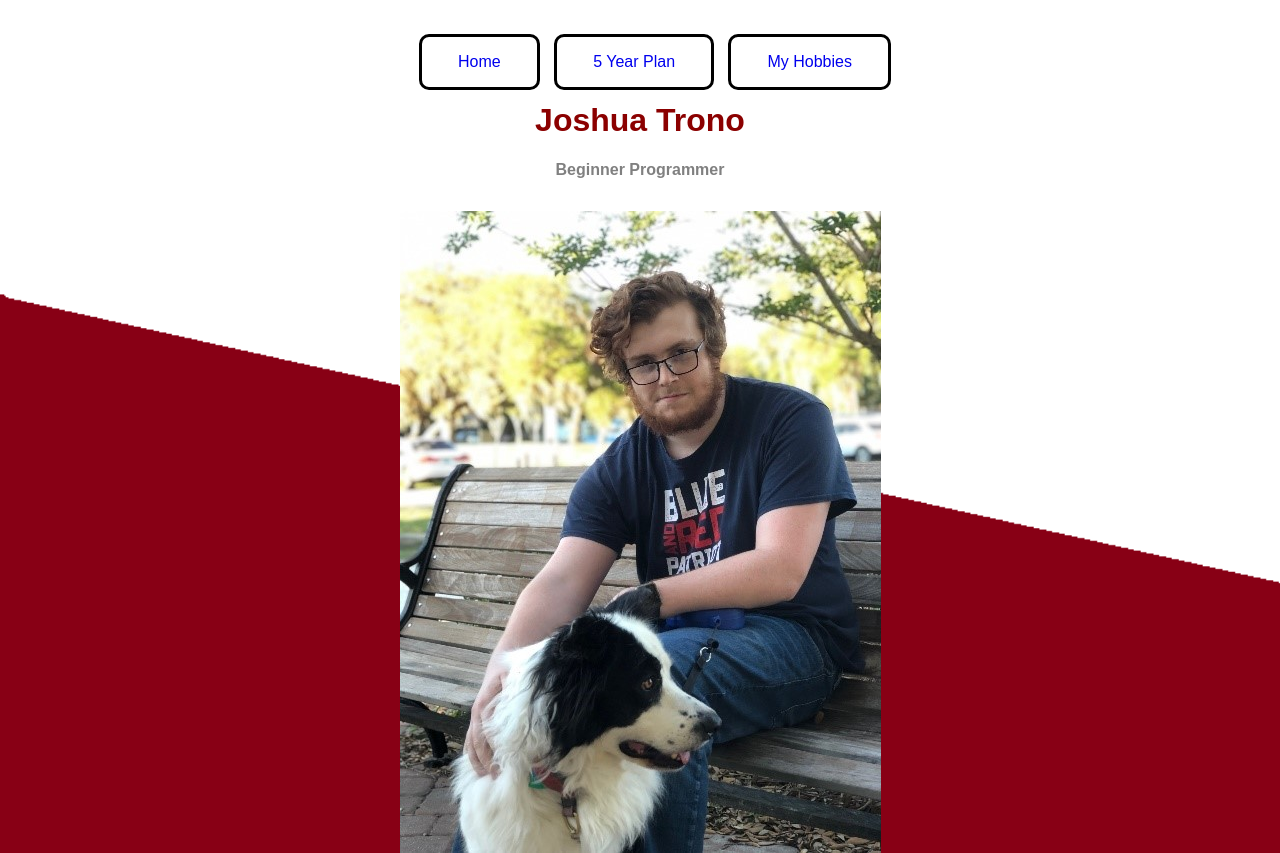
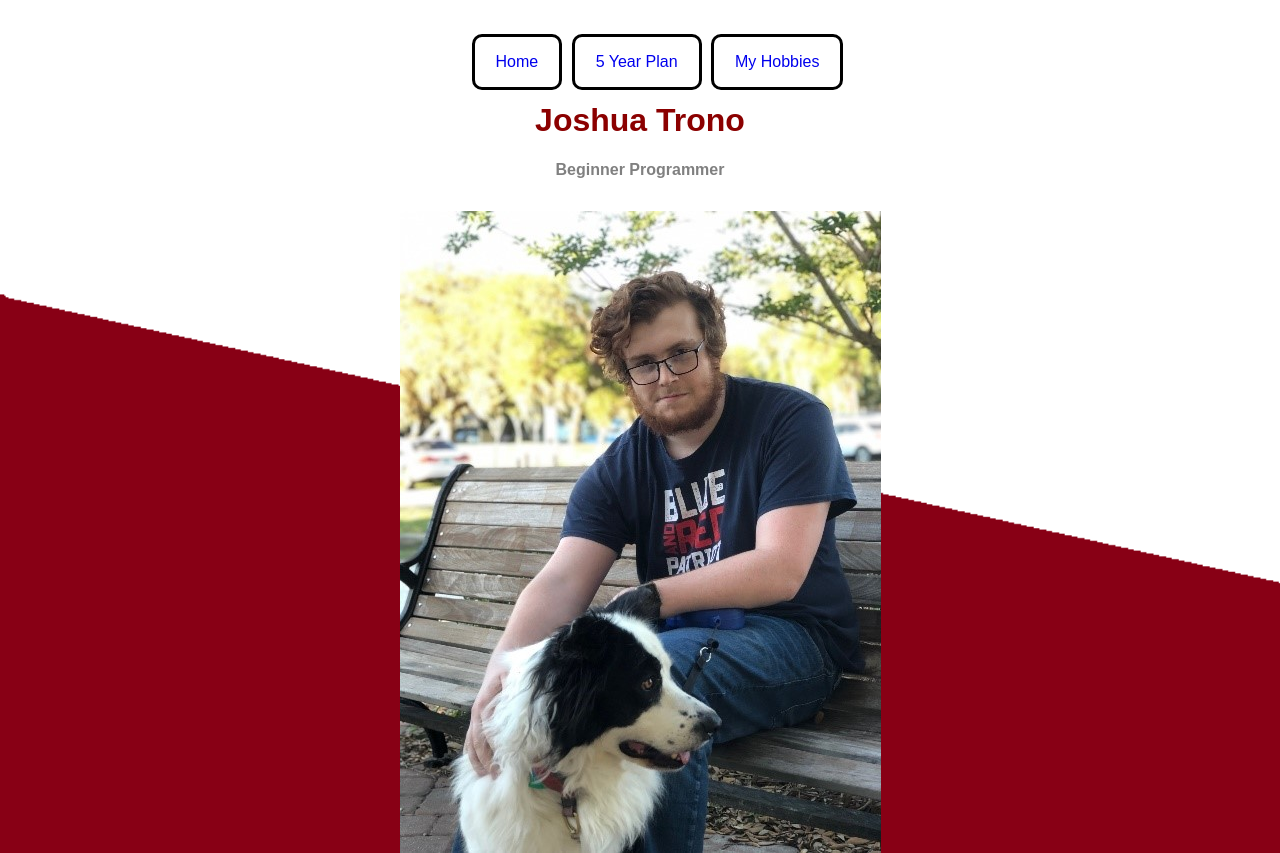
Before and after one commit to JoshTrono/JoshTrono.github.io, a plain HTML site: page index.html in a window 1280 px wide. Shown: the top 853 px of the page. Drawn offline with Linux system fonts and the light colour scheme; a web font is replaced by a local one.

Commit message:
fixed nav

```diff
--- a/nav_style.css
+++ b/nav_style.css
@@ -18,13 +18,14 @@ nav {
 .nav ul {
     display: inline-block;
     text-align: center;
+    margin: 0;
     width: 100%;
 }
 nav li {
     display: inline-block;
-    margin-right: 10px;
-    padding-right: 20px;
-    padding-left: 20px;
+    margin-right: 5px;
+    padding-right: 5px;
+    padding-left: 5px;
     list-style-type: none;
     border-style:solid;
     border-radius: 10px;
```
